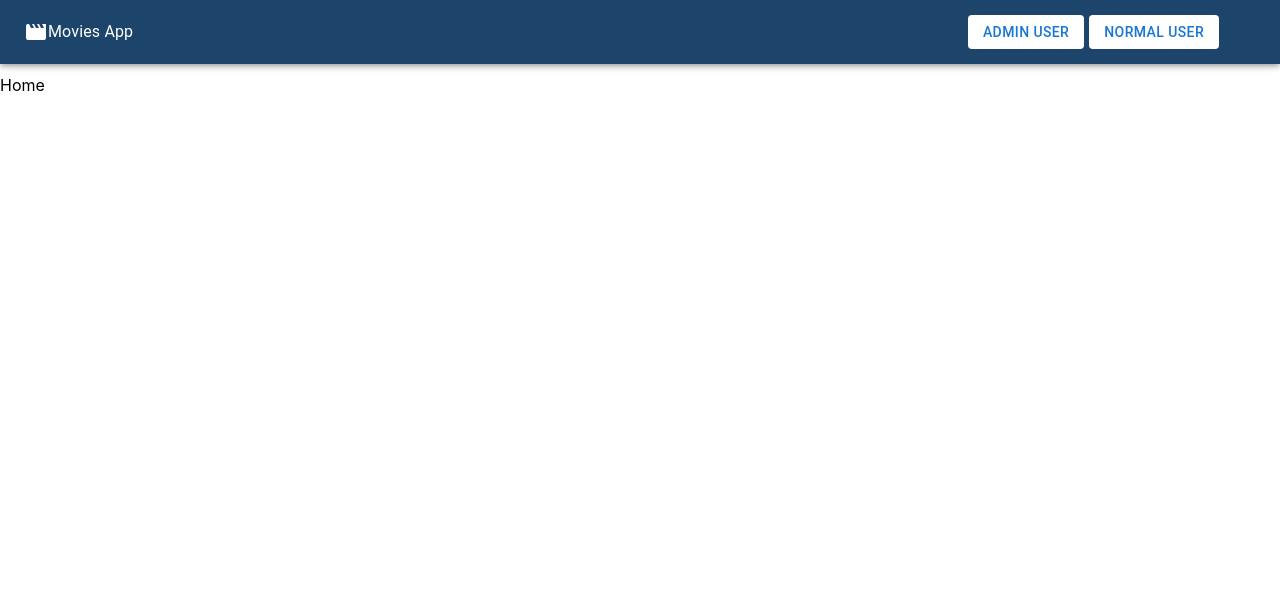
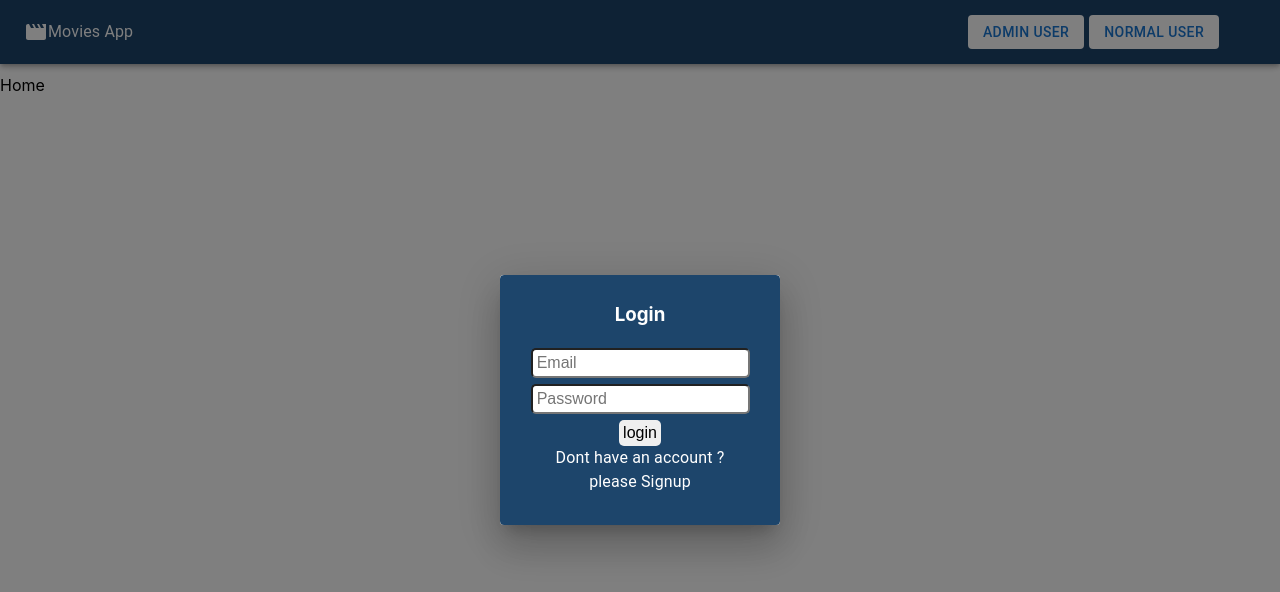
Before and after one commit to AliShan62/LiveApi, a React (Create React App) app in the folder client/: page / in a window 1280 px wide. Both pictures are taken after a click on the button "ADMIN USER". Shown: the top 592 px of the page. Built offline with nearby package versions, Linux system fonts and the light colour scheme.

Commit message:
part2 dialog login and signup done

```diff
--- a/client/src/components/header/CustomButton.js
+++ b/client/src/components/header/CustomButton.js
@@ -1,24 +1,27 @@
-import React from 'react'
-import { Button,Box,styled } from '@mui/material';
+import React, { useState } from 'react'
+import { Button, Box, styled } from '@mui/material';
+import LoginDialog from './LoginDialog';
 
 
-const Wapper=styled(Box)`
+const Wapper = styled(Box)`
   margin: 0 3% 0 auto;
 `;
 
-const LoginButton=styled(Button)`
+const LoginButton = styled(Button)`
   background:white;
   padding: 5px 15px;
 `;
 const CustomButton = () => {
+  const [open,setOpen]=useState(false);
   return (
     <Wapper>
-        <LoginButton style={{marginRight:"5px"}}>
-            Admin User
-        </LoginButton>
-        <LoginButton>
-            Normal User
-        </LoginButton>
+      <LoginButton style={{ marginRight: "5px" }} onClick={()=>{setOpen(true)}} >
+        Admin User
+      </LoginButton>
+      <LoginButton onClick={()=>{setOpen(true)}}>
+        Normal User
+      </LoginButton>
+      <LoginDialog  open={open} setOpen={setOpen} />
     </Wapper>
   )
 }
--- /dev/null
+++ b/client/src/components/header/LoginDialog.js
@@ -0,0 +1,22 @@
+import React, { useState } from 'react'
+import { Card, Dialog } from '@mui/material';
+import Login from './login/Login';
+import Signup from './login/SignUp';
+const LoginDialog = ({open,setOpen}) => {
+    const [loginSignUp,setLoginSignUp]=useState(true);
+  return (
+    <Dialog  open={open} onClose={()=>{setOpen(false)}} >
+        <Card style={{background:"rgb(29,69,107)"}}>
+            {
+                loginSignUp ?(<Login setLoginSignUp={setLoginSignUp} />):( <Signup setLoginSignUp={setLoginSignUp}   />)
+            }
+
+
+        </Card>
+
+    </Dialog>
+
+  )
+}
+
+export default LoginDialog;
--- /dev/null
+++ b/client/src/components/header/login/Login.js
@@ -0,0 +1,69 @@
+import React, { useState } from 'react'
+import { Box, Typography, styled } from '@mui/material';
+
+const Container = styled(Box)`
+   margin:10%;
+   text-align:center;
+   width:auto;
+   height:auto;
+`;
+
+const InnerContainer = styled(Box)`
+width:auto;
+height:auto;
+border-radius:10px;
+`;
+const DivBox = styled(Box)`
+  padding:3px;
+`;
+const StyledButton = styled("button")({
+    padding: "4px",
+    borderRadius: "5px",
+    border: "none",
+    fontSize: "medium"
+})
+const Input = styled("input")({
+    padding: "4px",
+    borderRadius: "5px",
+    fontSize: "medium"
+})
+
+const init = {
+    email: "",
+    password: ""
+}
+const Login = ({  setLoginSignUp}) => {
+    const [login, setLogin] = useState(init);
+    const inputHandler = (e) => {
+        setLogin({ ...login, [e.target.name]: e.target.value })
+    }
+    const submitHandler = (e) => {
+        e.preventDefault();
+        console.log(login)
+
+    }
+    return (
+        <Container>
+            <InnerContainer>
+                <h3 style={{ color: "white" }}>Login</h3>
+                <form onSubmit={submitHandler}>
+                    <DivBox>
+                        <Input placeholder='Email' name='email' type='email' onChange={inputHandler} />
+                    </DivBox>
+                    <DivBox>
+                        <Input placeholder='Password' name='password' type='password' onChange={inputHandler} />
+                    </DivBox>
+                    <DivBox>
+                        <StyledButton >login</StyledButton>
+                        <Typography style={{ color: "white" }} >
+                            Dont have an account ? please <span  onClick={()=>{setLoginSignUp(false)}} style={{ cursor: 'pointer' }}>Signup</span>
+                        </Typography>
+                    </DivBox>
+                </form>
+            </InnerContainer>
+
+        </Container>
+    )
+}
+
+export default Login;
--- /dev/null
+++ b/client/src/components/header/login/SignUp.js
@@ -0,0 +1,77 @@
+import React, { useState } from 'react'
+import { Box, Typography, styled } from '@mui/material';
+
+const Container = styled(Box)`
+   margin:10%;
+   text-align:center;
+   width:auto;
+   height:auto;
+`;
+
+const InnerContainer = styled(Box)`
+width:auto;
+height:auto;
+border-radius:10px;
+`;
+const DivBox = styled(Box)`
+  padding:3px;
+`;
+const StyledButton = styled("button")({
+    padding: "4px",
+    borderRadius: "5px",
+    border: "none",
+    fontSize: "medium"
+})
+const Input = styled("input")({
+    padding: "4px",
+    borderRadius: "5px",
+    fontSize: "medium"
+})
+
+const init = {
+    name:"",
+    email: "",
+    password: "",
+    cpassword:""
+}
+const Signup = ({setLoginSignUp}) => {
+    const [login, setLogin] = useState(init);
+    const inputHandler = (e) => {
+        setLogin({ ...login, [e.target.name]: e.target.value })
+    }
+    const submitHandler = (e) => {
+        e.preventDefault();
+        console.log(login)
+
+    }
+    return (
+        <Container>
+            <InnerContainer>
+                <h3 style={{ color: "white" }}>SignUp</h3>
+                <form onSubmit={submitHandler}>
+                    <DivBox>
+                        <Input placeholder='Name' name='name' type='text' onChange={inputHandler} />
+                    </DivBox>
+                    <DivBox>
+                        <Input placeholder='Email' name='email' type='email' onChange={inputHandler} />
+                    </DivBox>
+                    <DivBox>
+                        <Input placeholder='Password' name='password' type='password' onChange={inputHandler} />
+                    </DivBox>
+                    <DivBox>
+                        <Input placeholder='Confirm Password' name='cpassword' type='password' onChange={inputHandler} />
+                    </DivBox>
+                    <DivBox>
+                        <StyledButton >SignUp</StyledButton>
+                        <Typography style={{ color: "white" }} >
+                            Already have an account ? please <span onClick={()=>{setLoginSignUp(true)}} style={{ cursor: 'pointer' }}>Login</span>
+                        </Typography>
+                    </DivBox>
+                </form>
+            </InnerContainer>
+
+        </Container>
+    )
+}
+
+export default Signup;
```
